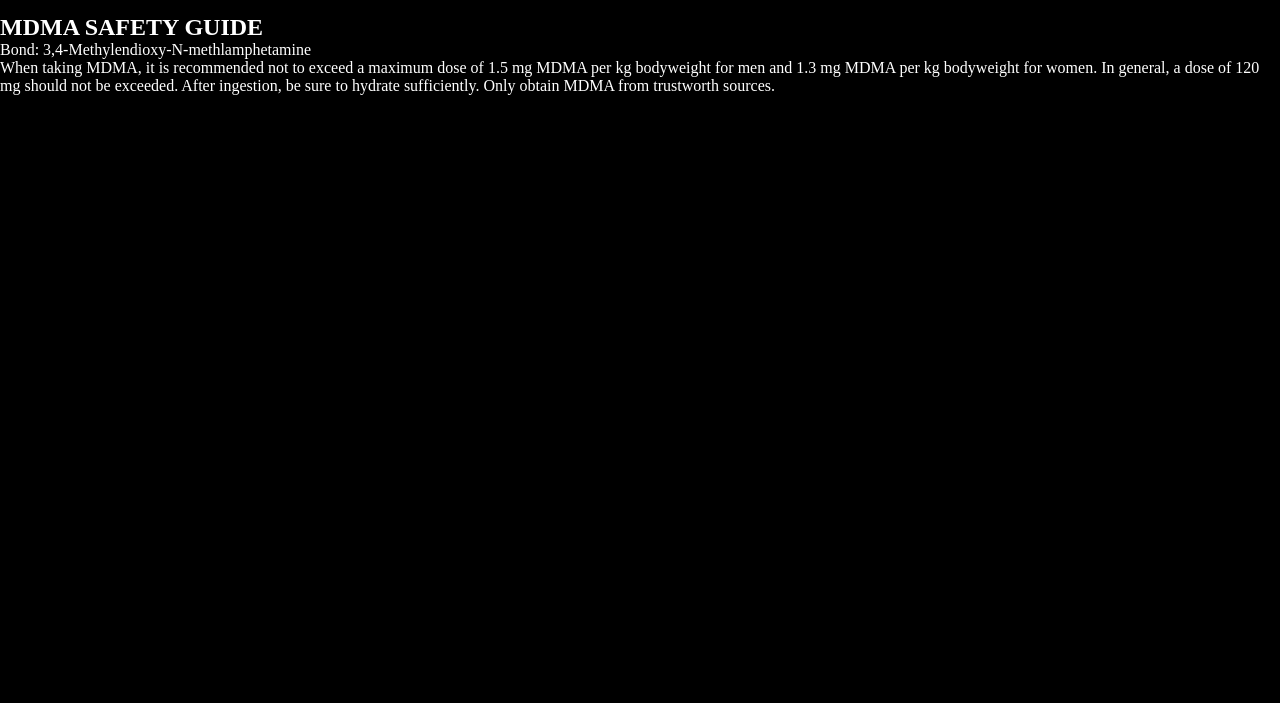
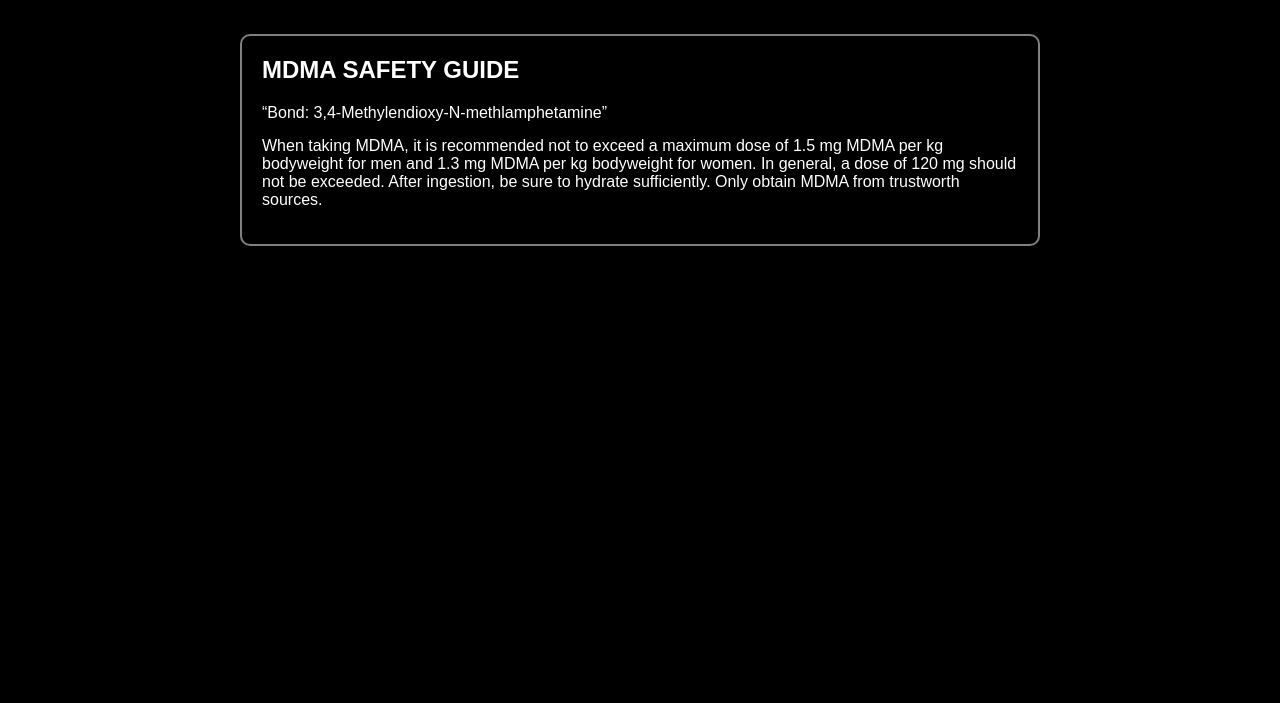
Before and after one commit to dev-corvus/mydrugs, a plain HTML site: page safety.html in a window 1280 px wide. Shown: the part 97-800 px from the top of the page. Drawn offline with Linux system fonts and the light colour scheme.

Commit message:
feat(safety): config basic css

```diff
--- a/css/styles.css
+++ b/css/styles.css
@@ -4,8 +4,10 @@
   box-sizing: border-box;
   background-color: black;
   color: white;
+  font-family: Nunito, sans-serif;
 }
 
+/* NAVBAR */
 header {
   position: sticky;
   top: 0;
@@ -28,3 +30,21 @@ a {
   text-decoration: none;
   font-weight: bold;
 }
+
+/* SAFETY */
+.safety-container {
+  padding: 20px;
+  max-width: 800px;
+  margin: 20px auto;
+  border: 2px solid gray;
+  border-radius: 10px;
+  align-items: center;
+}
+
+p {
+  margin-bottom: 15px;
+}
+
+h1, h2, h3 {
+  margin-bottom: 20px;
+}
--- a/safety.html
+++ b/safety.html
@@ -17,9 +17,11 @@
         </nav>
     </header>
 
-    <section>
+    <section class="safety-container">
         <h1>MDMA SAFETY GUIDE</h1>
-        <p>Bond: 3,4-Methylendioxy-N-methlamphetamine</p>
+        <p>
+            <q>Bond: 3,4-Methylendioxy-N-methlamphetamine</q>
+        </p>
         <p>When taking MDMA, it is recommended not to exceed a maximum dose of 1.5 mg MDMA per kg bodyweight for men and 1.3 mg MDMA per kg bodyweight for women. In general, a dose of 120 mg should not be exceeded. After ingestion, be sure to hydrate sufficiently. Only obtain MDMA from trustworth sources.</p>
     </section>
 
```
Also changed, not shown: contact.html (+1 -1 lines).
